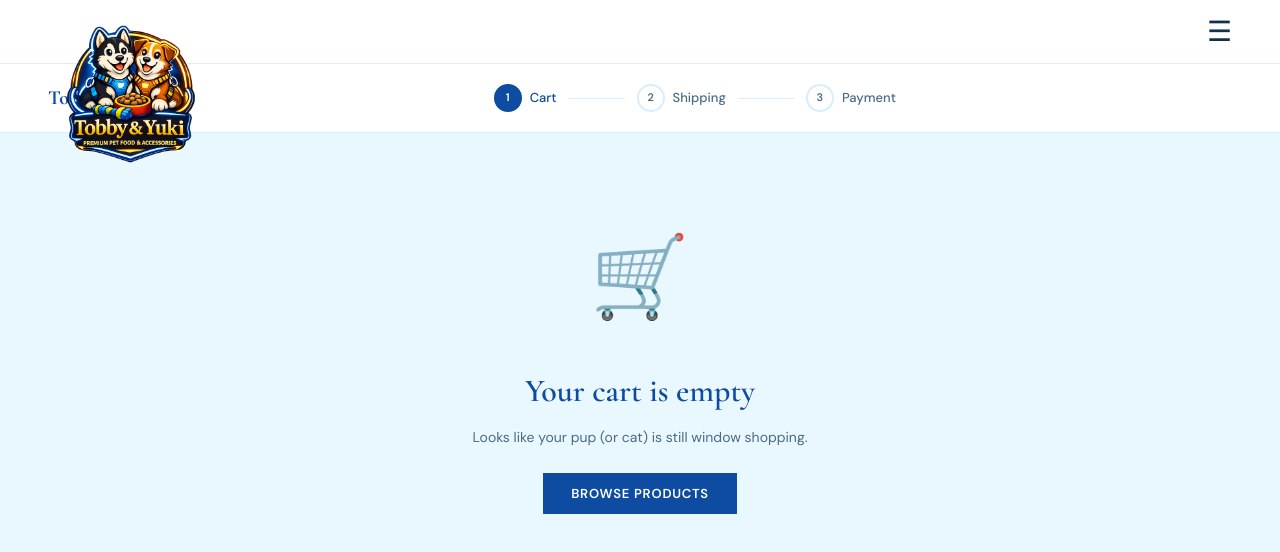
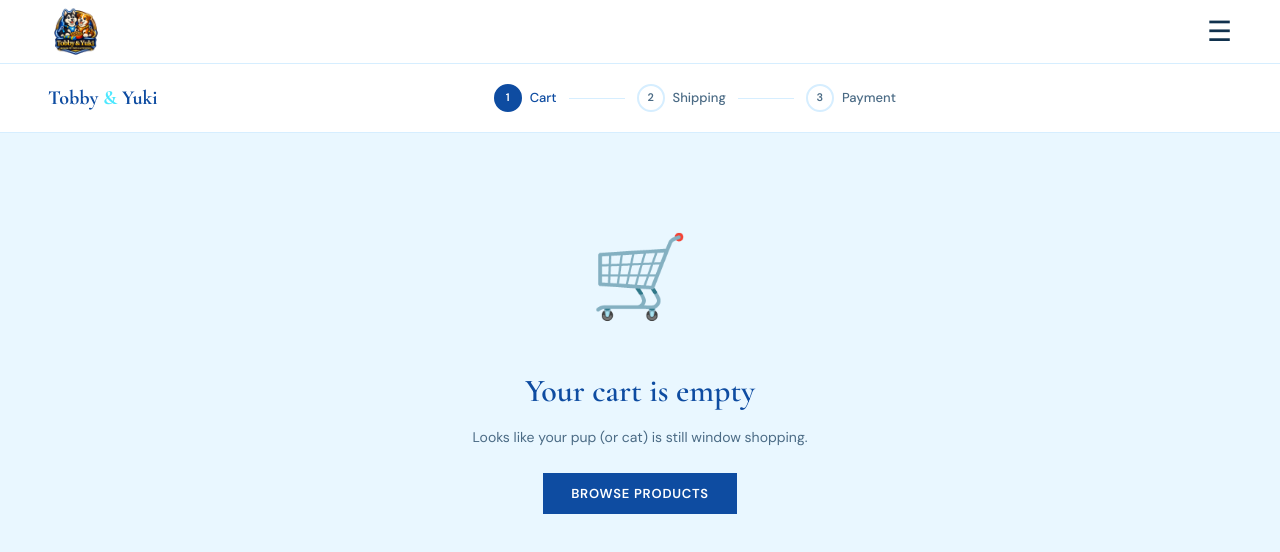
Before and after one commit to sleep-beep-keep/tobby-yuki-marketplace, a Next.js app: page /cart in a window 1280 px wide. Shown: the top 552 px of the page. Built offline with nearby package versions, Linux system fonts and the light colour scheme.

Commit message:
Adjust logo behavior by page

```diff
--- a/src/components/Nav.js
+++ b/src/components/Nav.js
@@ -1,15 +1,17 @@
 'use client';
 import Image from 'next/image';
 import Link from 'next/link';
+import { usePathname } from 'next/navigation';
 import { useCart } from '@/context/CartContext';
 import { useProfile } from '@/context/ProfileContext';
 import styles from './Nav.module.css';
 
 export default function Nav() {
+  const pathname = usePathname();
   const { itemCount } = useCart();
   const { profile, openProfile, isLoggedIn } = useProfile();
   return (
-    <nav className={styles.nav}>
+    <nav className={`${styles.nav} ${pathname !== '/' ? styles.innerPage : ''}`}>
       <Link href="/" className={styles.logo} aria-label="Home">
         <Image
           src="/logo.png"
--- a/src/components/Nav.module.css
+++ b/src/components/Nav.module.css
@@ -5,6 +5,9 @@
   justify-content: space-between; height: 64px;
   overflow: visible;
 }
+.innerPage { position: relative; }
+.innerPage .logo { top: 4px; }
+.innerPage .logoImage { max-height: 56px; }
 .logo {
   display: flex;
   align-items: flex-start;
@@ -30,4 +33,4 @@
 .menuItem { position: relative; display: flex; align-items: center; gap: 8px; width: 100%; padding: 10px 12px; background: none; border: none; color: var(--text); cursor: pointer; font: inherit; font-size: 14px; text-align: left; white-space: nowrap; }
 .menuItem:hover, .menuItem:focus { background: var(--light-green); outline: none; }
 .badge { display: inline-flex; align-items: center; justify-content: center; min-width: 18px; height: 18px; padding: 0 4px; background: var(--cta); border-radius: 9px; color: #fff; font-family: var(--font-sans); font-size: 10px; font-weight: 700; }
-@media(max-width:768px) { .nav { padding: 0 16px; } .logo { left: 16px; } .links { display: none; } }
+@media(max-width:768px) { .nav { padding: 0 16px; } .logo { left: 16px; } .innerPage .logo { top: 4px; } .links { display: none; } }
```
